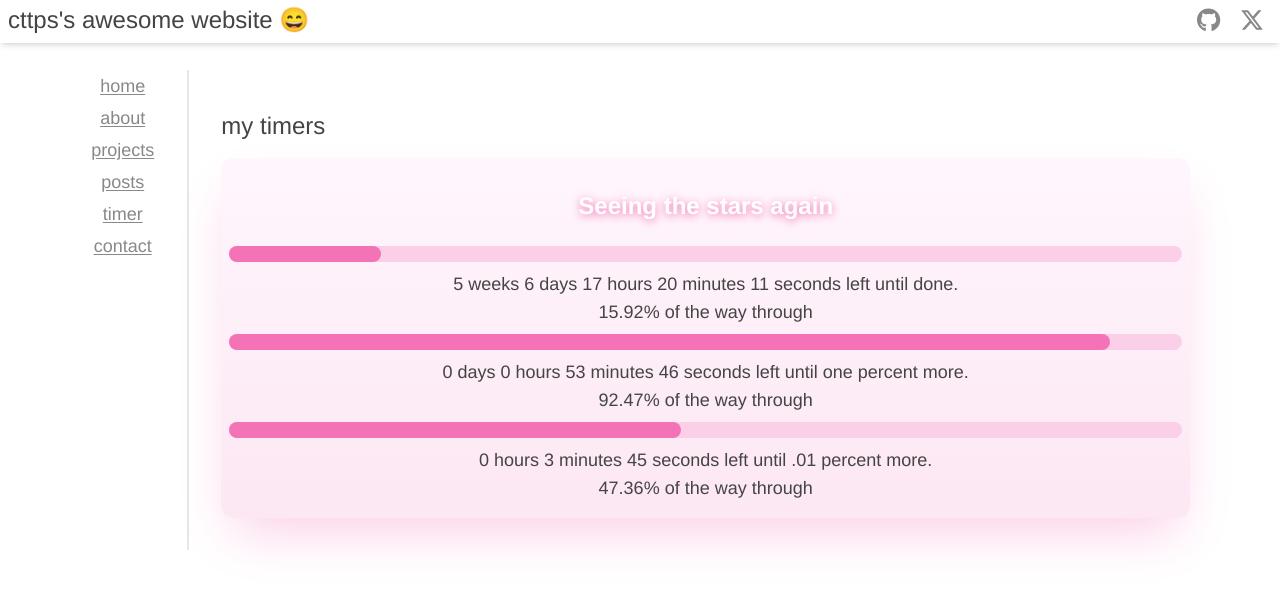
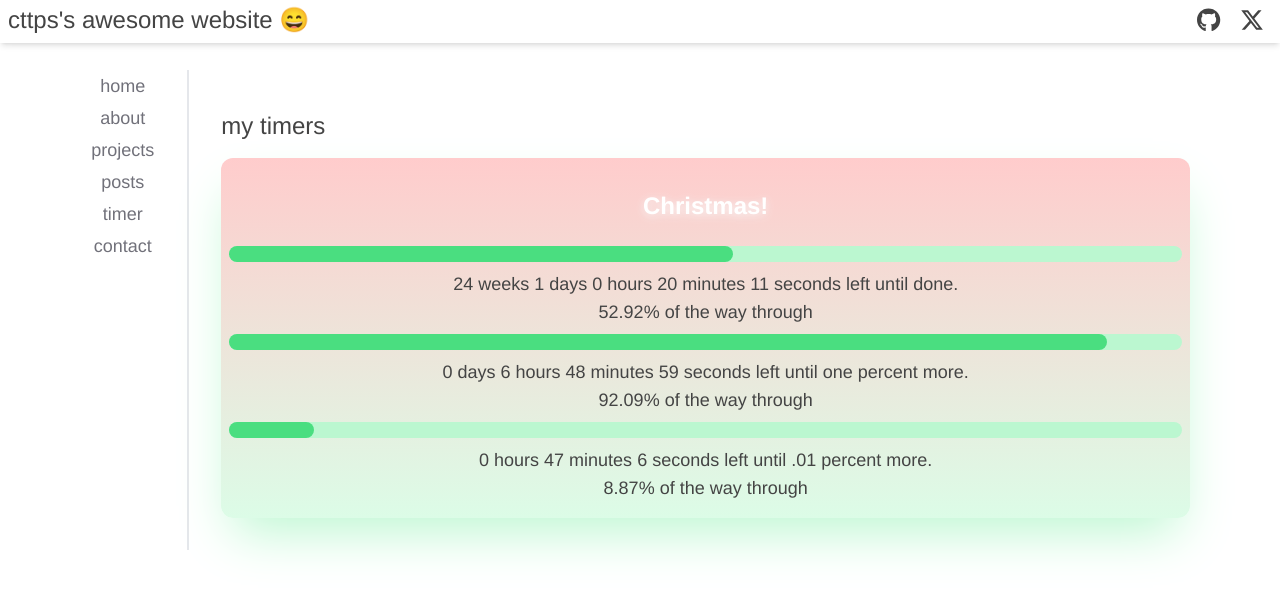
Before and after one commit to cttps/personalwebsite, a React (Create React App) app in the folder web/: page /omTimer in a window 1280 px wide. Shown: the top 592 px of the page. Built offline with nearby package versions, Linux system fonts and the light colour scheme.

Commit message:
Update website layout to fit the times

```diff
--- a/web/src/components/Sidebar.tsx
+++ b/web/src/components/Sidebar.tsx
@@ -4,12 +4,36 @@ import { Link } from 'react-router-dom';
 export default function Sidebar() {
     return (
         <div className="col-span-9 md:col-span-1 md:h-48 text-center grid grid-cols-6 md:grid-cols-1 place-items-center bg-white gap-0">
-            <Link to="/">home</Link>
-            <Link to="/about">about</Link>
-            <Link to="/projects">projects</Link>
-            <Link to="/posts">posts</Link>
-            <Link to="/omTimer">timer</Link>
-            <Link to="/contact">contact</Link>
+            <Link className="inline-block group text-zinc-500 transition-all duration-300 ease-in-out" to="/">
+                <span className="bg-left-bottom bg-gradient-to-r from-zinc-500 to-zinc-500 bg-[length:0%_2px] bg-no-repeat group-hover:bg-[length:100%_2px] transition-all duration-500 ease-out">
+                home
+                </span>
+            </Link>
+            <Link className="inline-block group text-zinc-500 transition-all duration-300 ease-in-out" to="/about">
+                <span className="bg-left-bottom bg-gradient-to-r from-zinc-500 to-zinc-500 bg-[length:0%_2px] bg-no-repeat group-hover:bg-[length:100%_2px] transition-all duration-500 ease-out">
+                about
+                </span>
+            </Link>
+            <Link className="inline-block group text-zinc-500 transition-all duration-300 ease-in-out" to="/projects">
+                <span className="bg-left-bottom bg-gradient-to-r from-zinc-500 to-zinc-500 bg-[length:0%_2px] bg-no-repeat group-hover:bg-[length:100%_2px] transition-all duration-500 ease-out">
+                projects
+                </span>
+            </Link>
+            <Link className="inline-block group text-zinc-500 transition-all duration-300 ease-in-out" to="/posts">
+                <span className="bg-left-bottom bg-gradient-to-r from-zinc-500 to-zinc-500 bg-[length:0%_2px] bg-no-repeat group-hover:bg-[length:100%_2px] transition-all duration-500 ease-out">
+                posts
+                </span>
+            </Link>
+            <Link className="inline-block group text-zinc-500 transition-all duration-300 ease-in-out" to="/omTimer">
+                <span className="bg-left-bottom bg-gradient-to-r from-zinc-500 to-zinc-500 bg-[length:0%_2px] bg-no-repeat group-hover:bg-[length:100%_2px] transition-all duration-500 ease-out">
+                timer
+                </span>
+            </Link>
+            <Link className="inline-block group text-zinc-500 transition-all duration-300 ease-in-out" to="/contact">
+                <span className="bg-left-bottom bg-gradient-to-r from-zinc-500 to-zinc-500 bg-[length:0%_2px] bg-no-repeat group-hover:bg-[length:100%_2px] transition-all duration-500 ease-out">
+                contact
+                </span>
+            </Link>
         </div>
     );
   }
--- a/web/src/pages/Home.tsx
+++ b/web/src/pages/Home.tsx
@@ -1,9 +1,43 @@
+
+import { Link } from "react-router-dom";
 
 export default function Home() {
     return (
-        <div className="grid grid-cols-1 place-items-center">
-            <p className=''>hey, welcome to my website!</p>
-            <p className=''>you can find how to message me from my contact page</p>
+        <div className="place-items-center grid">
+            <div className="grid grid-cols-1 max-w-3xl w-full">
+                <p className='text-left text-6xl font-semibold'>hey,</p>
+                <p className='text-4xl ml-8 text-left font-semibold mb-4'>welcome to my website!</p>
+                <div className="flex gap-1">
+                    <p className='text-xl'>you can find how to message me from my </p>
+                    <Link to="/contact" className="group text-zinc-500 transition-all duration-300 ease-in-out">
+                    <span className="bg-left-bottom text-xl bg-gradient-to-r from-zinc-500 to-zinc-500 bg-[length:0%_2px] bg-no-repeat group-hover:bg-[length:100%_2px] transition-all duration-500 ease-out">
+                        contact page
+                    </span>
+                    </Link>
+                </div>
+            </div>
+            <p className='mt-4 p-4 text-6xl ml-8 text-center font-semibold mb-4 bg-yellow-500 text-blue-400 w-full'>why does it look so bad?</p>
+            <div className="w-full grid grid-cols-2 place-items-end">
+                <div className="grid place-items-center rounded-full p-24 aspect-square bg-zinc-100">
+                    <p className="rounded-full text-6xl font-bold">sorry</p>
+                </div>
+                <div className="grid place-items-left w-full ">
+                    <p className='text-xl'>anyway,</p>
+                    <p className='text-xl'>you</p>
+                    <p className='text-xl'>probably</p>
+                    <p className='text-xl'>want</p>
+                    <p className='text-xl'>to</p>
+                    <p className='text-xl'>check</p>
+                    <p className='text-xl'>out</p>
+                    <p className='text-xl'>my</p>
+                    <Link to="/projects" className="group text-black transition-all duration-300 ease-in-out">
+                    <span className="bg-left-bottom text-4xl bg-gradient-to-r from-black to-black bg-[length:0%_2px] bg-no-repeat group-hover:bg-[length:100%_2px] transition-all duration-500 ease-out">
+                        projects
+                    </span>
+                    </Link>
+                    <p className='text-xl'>so go ahead!</p>
+                </div>
+            </div>
         </div>
     );
   }
--- a/web/src/pages/OminousTimer.tsx
+++ b/web/src/pages/OminousTimer.tsx
@@ -1,7 +1,7 @@
 import React, { useState, useEffect } from 'react';
 
-const end = 1724104800;
-const start = 1719817200;
+const end = 1735102800;
+const start = 1704085200;
 
 export default function OmTimer() {
     const [now, setNow] = useState(Math.floor(Date.now() / 1000));
@@ -45,11 +45,11 @@ export default function OmTimer() {
             <h1 className="text-2xl my-2 mb-4">my timers</h1>
             <div className="grid w-full text-center overflow-visible">
             { (remaining > 0) ? (
-                <div className="p-2 grid rounded-xl place-items-center bg-gradient-to-b from-[rgb(255,246,253)] to-pink-100 shadow-2xl shadow-pink-200">
-                    <h2 className="my-6 text-2xl text-white font-semibold drop-shadow-[0_2px_4px_rgba(244,114,182,1)]">Seeing the stars again</h2>
-                    <div className="w-full bg-pink-200 h-4 rounded-full">
+                <div className="p-2 grid rounded-xl place-items-center bg-gradient-to-b from-[rgb(255,204,204)] to-green-100 shadow-2xl shadow-green-200">
+                    <h2 className="my-6 text-2xl text-white font-semibold drop-shadow-[0_2px_4px_rgba(247,247,247)]">Christmas!</h2>
+                    <div className="w-full bg-green-200 h-4 rounded-full">
                         <div
-                            className="bg-pink-400 h-4 rounded-full"
+                            className="bg-green-400 h-4 rounded-full"
                             style={{ width: `${totalPercentage}%` }}
                         ></div>
                     </div>
@@ -57,9 +57,9 @@ export default function OmTimer() {
                         {weeksLeft} weeks {daysLeft} days {hoursLeft} hours {minutesLeft} minutes {secondsLeft} seconds left until done. <br/>
                         {totalPercentage.toFixed(2)}% of the way through
                     </p>
-                    <div className="w-full bg-pink-200 h-4 rounded-full">
+                    <div className="w-full bg-green-200 h-4 rounded-full">
                         <div
-                            className="bg-pink-400 h-4 rounded-full"
+                            className="bg-green-400 h-4 rounded-full"
                             style={{ width: `${onePercentPercentage}%` }}
                         ></div>
                     </div>
@@ -67,9 +67,9 @@ export default function OmTimer() {
                         {onePdaysLeft} days {onePhoursLeft} hours {onePminutesLeft} minutes {onePsecondsLeft} seconds left until one percent more. <br/>
                         {onePercentPercentage.toFixed(2)}% of the way through
                     </p>
-                    <div className="w-full bg-pink-200 h-4 rounded-full">
+                    <div className="w-full bg-green-200 h-4 rounded-full">
                         <div
-                            className="bg-pink-400 h-4 rounded-full"
+                            className="bg-green-400 h-4 rounded-full"
                             style={{ width: `${zeroOnePercentPercentage}%` }}
                         ></div>
                     </div>
--- a/web/src/pages/Projects.tsx
+++ b/web/src/pages/Projects.tsx
@@ -4,10 +4,10 @@ export default function Projects() {
         <>
             <div className="p-8 grid text-justify w-full">
                 <h1 className='text-2xl my-2 mb-4'>projects</h1>
-                <div className="grid md:grid-cols-2 gap-2 w-full">
+                <div className="grid gap-2 w-full">
                     <div className="p-2 shadow-lg grid rounded-xl place-items-center border">
                         <h2 className="text-xl my-2">this website</h2>
-                        <div className="grid text-justify w-full p-4 max-h-52 overflow-scroll">
+                        <div className="grid text-justify w-full p-4 max-w-3xl overflow-scroll">
                             <p>
                                 This is my personal website. Not much special about it. It's using react tsx, tailwind, and go for the backend.
                                 Its pretty basic and ugly. The <a href="./omTimer">timer</a> page was pretty cool to make though.
@@ -15,13 +15,13 @@ export default function Projects() {
                             </p>
                         </div>
                         <div className="grid place-items-center grid-cols-2 w-full text-center">
-                            <a className="px-3 py-1 bg-blue-50 rounded-xl shadow" href="https://github.com/cttps/personalwebsite"> github </a>
-                            <a className="px-3 py-1 bg-blue-50 rounded-xl shadow" href="./">link</a>
+                            <a className="px-3 py-1 bg-blue-50 rounded-xl shadow hover:px-[500px] hover:py-[300px] transition-all ease-out duration-[5s]" href="https://github.com/cttps/personalwebsite"> github </a>
+                            <a className="px-3 py-1 bg-blue-50 rounded-xl shadow hover:px-[500px] hover:py-[300px] transition-all ease-out duration-[5s]" href="./">link</a>
                         </div>
                     </div>
                     <div className="p-2 shadow-lg grid rounded-xl place-items-center border">
                         <h2 className="text-xl my-2">quickdraw vs</h2>
-                        <div className="grid text-justify w-full p-4 max-h-52 overflow-scroll">
+                        <div className="grid text-justify w-full p-4 max-w-3xl overflow-scroll">
                             <p>
                                 A project a friend and I started. Essentially it's a game where you compete to see who's drawing can get classified by
                                 a NN first. It was my first time training any NN, so I learned a lot. I used pytorch for this one.
@@ -32,8 +32,8 @@ export default function Projects() {
                             </p>
                         </div>
                         <div className="grid place-items-center grid-cols-2 w-full text-center mt-2">
-                            <a className="px-3 py-1 bg-blue-50 rounded-xl shadow" href="https://github.com/mxpph/quickdraw-vs"> github </a>
-                            <a className="px-3 py-1 bg-blue-50 rounded-xl shadow">link</a>
+                            <a className="px-3 py-1 bg-blue-50 rounded-xl shadow hover:px-[500px] hover:py-[300px] transition-all ease-out duration-[5s]" href="https://github.com/mxpph/quickdraw-vs"> github </a>
+                            <a className="px-3 py-1 bg-blue-50 rounded-xl shadow hover:px-[500px] hover:py-[300px] transition-all ease-out duration-[5s]">link</a>
                         </div>
                     </div>
                 </div>
--- a/web/src/styles/index.css
+++ b/web/src/styles/index.css
@@ -17,10 +17,10 @@ body {
   -moz-osx-font-smoothing: grayscale;
 }
 
-a {
-  @apply text-[#888] underline underline-offset-2 rounded-full
+/* a { */
+  /* @apply text-[#888] underline underline-offset-2 rounded-full */
   /* color: #00a2e7; */
-}
+/* } */
 
 h1,h2,h3 {
   line-height: 1.2
```
